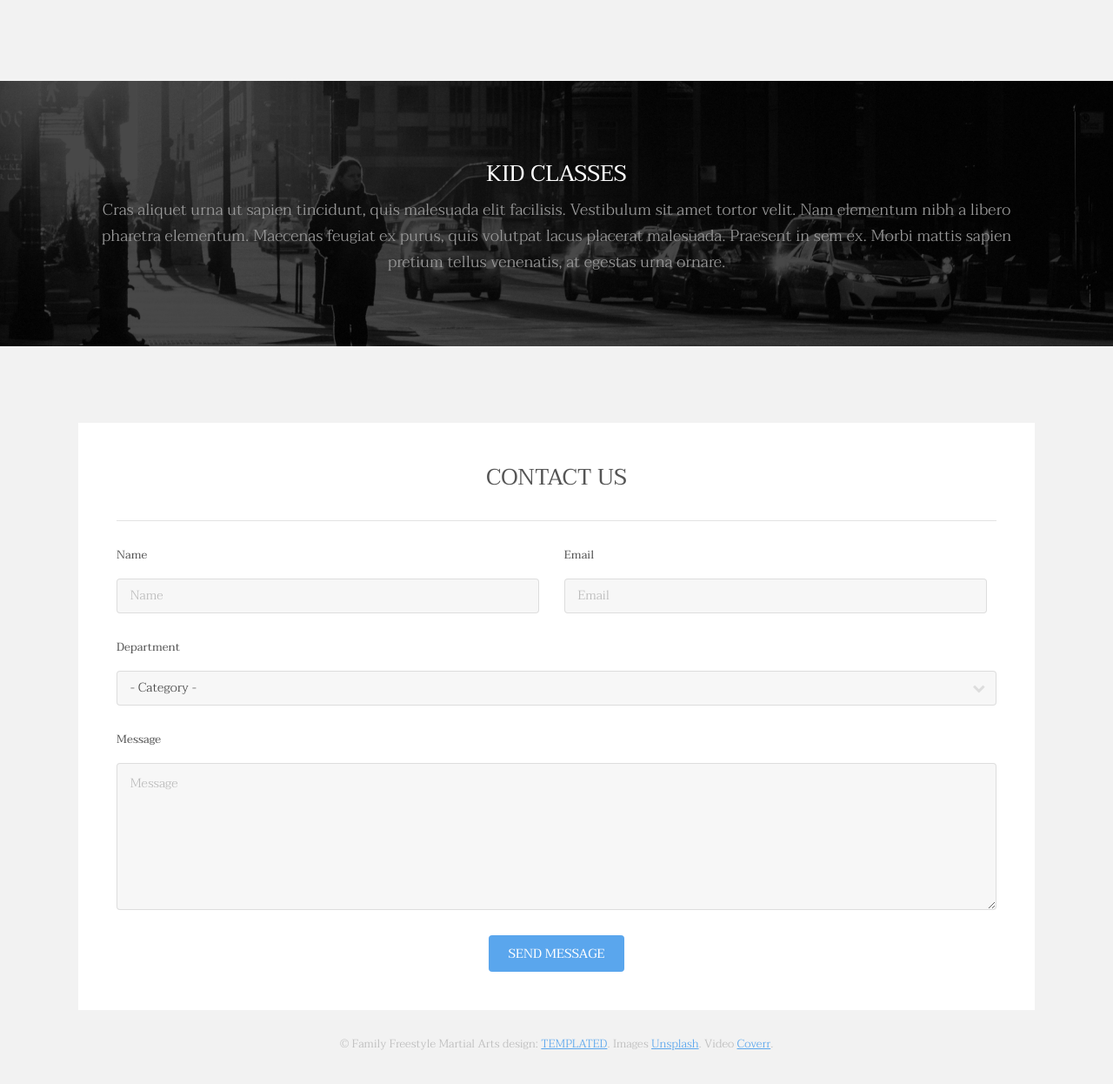
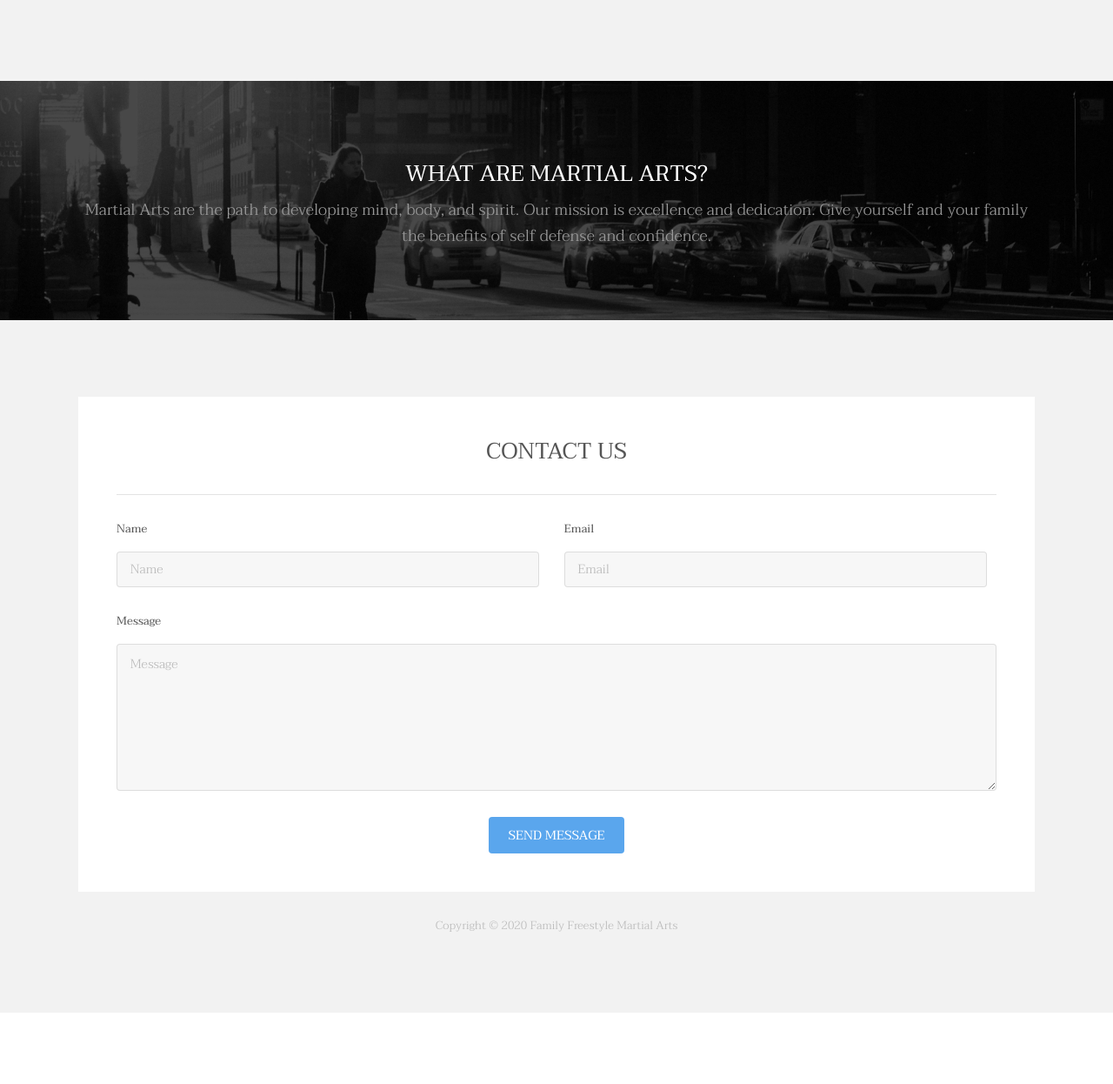
Before and after one commit to nickfp1985/familyfreestylema, a plain HTML site: page index.html in a window 1280 px wide. Shown: the part 3549-4795 px from the top of the page at 87% size. After the commit the page ends 4713 px from the top, so only its background shows below. Drawn offline with Linux system fonts and the light colour scheme; files that its build step writes are made by us from their sources.

Commit message:
corrected some text, cleaned up footer

```diff
--- a/index.html
+++ b/index.html
@@ -100,7 +100,7 @@
         <div id="flexgrid">
           <div>
             <header>
-              <h3>Kids Karate</h3>
+              <h3>Kids</h3>
             </header>
             <p>
               Classes focuses on fundamental movement skills, following
@@ -149,7 +149,7 @@
               </div>
               <div class="content">
                 <header class="align-center">
-                  <h2>Lorem ipsum dolor</h2>
+                  <h2>Fitness</h2>
                   <p>maecenas feugiat ex purus, quis volutpat lacus placerat</p>
                 </header>
                 <hr />
@@ -195,13 +195,11 @@
     <section id="four" class="wrapper style3">
       <div class="inner">
         <header class="align-center">
-          <h2>Kid Classes</h2>
+          <h2>What are Martial Arts?</h2>
           <p>
-            Cras aliquet urna ut sapien tincidunt, quis malesuada elit
-            facilisis. Vestibulum sit amet tortor velit. Nam elementum nibh a
-            libero pharetra elementum. Maecenas feugiat ex purus, quis volutpat
-            lacus placerat malesuada. Praesent in sem ex. Morbi mattis sapien
-            pretium tellus venenatis, at egestas urna ornare.
+            Martial Arts are the path to developing mind, body, and spirit. Our
+            mission is excellence and dedication. Give yourself and your family
+            the benefits of self defense and confidence.
           </p>
         </header>
       </div>
@@ -229,18 +227,18 @@
                     placeholder="Email"
                   />
                 </div>
-                <div class="field">
-                  <label for="dept">Department</label>
+                <!-- <div class="field">
+                  <label for="dept">Subject</label>
                   <div class="select-wrapper">
                     <select name="dept" id="dept">
                       <option value="">- Category -</option>
-                      <option value="1">Manufacturing</option>
-                      <option value="1">Shipping</option>
-                      <option value="1">Administration</option>
-                      <option value="1">Human Resources</option>
+                      <option value="1">How to support FFMA</option>
+                      <option value="1">Classes</option>
+                      <option value="1">Events</option>
+                      <option value="1">General Questions</option>
                     </select>
                   </div>
-                </div>
+                </div> -->
                 <div class="field">
                   <label for="message">Message</label>
                   <textarea
@@ -264,10 +262,11 @@
           </div>
         </section>
         <div class="copyright">
-          &copy; Family Freestyle Martial Arts design:
-          <a href="https://templated.co/">TEMPLATED</a>. Images
-          <a href="https://unsplash.com/">Unsplash</a>. Video
-          <a href="http://coverr.co/">Coverr</a>.
+          Copyright &copy;
+          <script>
+            document.write(new Date().getFullYear());
+          </script>
+          Family Freestyle Martial Arts
         </div>
       </div>
     </footer>
```
